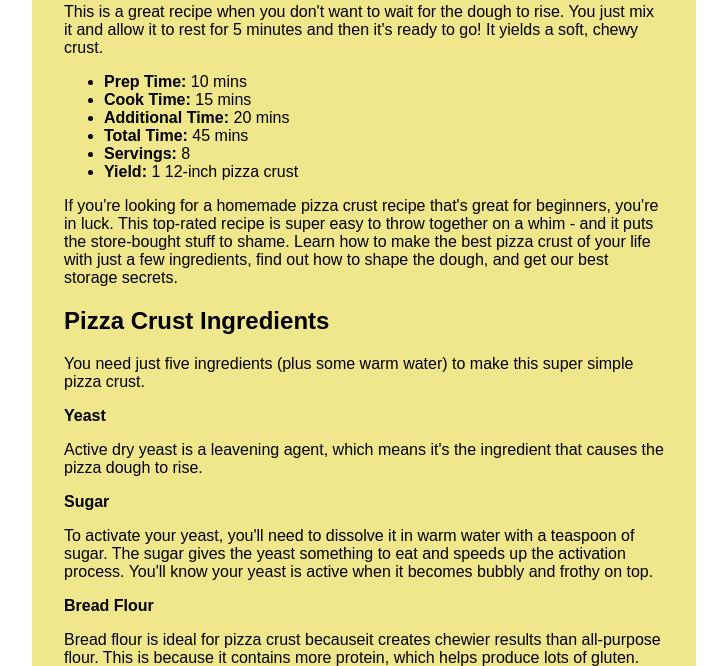
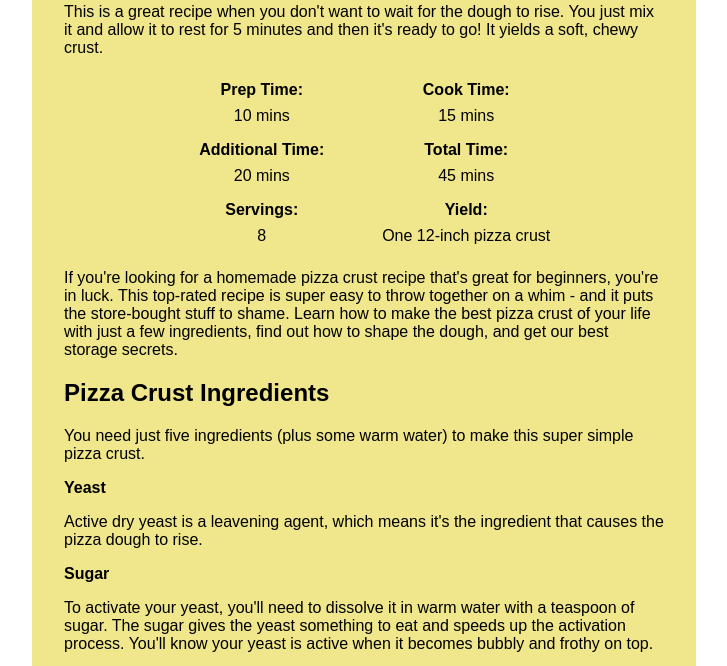
Before and after one commit to mmajapahitnw/odin-recipes, a plain HTML site: page recipes/pizza.html in a window 1280 px wide. Shown: the part 119-785 px from the top of the page, without its empty margins (276-1003 px from the left). Drawn offline with Linux system fonts and the light colour scheme.

Commit message:
Add css blocks into pizza.html

```diff
--- a/recipes/pizza.html
+++ b/recipes/pizza.html
@@ -11,13 +11,31 @@
 
             <p>This is a great recipe when you don't want to wait for the dough to rise. You just mix it and allow it to rest for 5 minutes and then it's ready to go! It yields a soft, chewy crust.</p>
 
-            <ul>
-                <li><strong>Prep Time:</strong> 10  mins</li>
-                <li><strong>Cook Time:</strong> 15 mins</li>
-                <li><strong>Additional Time:</strong> 20 mins</li>
-                <li><strong>Total Time:</strong> 45 mins</li>
-                <li><strong>Servings:</strong> 8</li>
-                <li><strong>Yield:</strong> 1 12-inch pizza crust</li>
+            <ul class="info-block">
+                <li>
+                    <p><strong>Prep Time:</strong></p>
+                    <p>10  mins</p>
+                </li>
+                <li>
+                    <p><strong>Cook Time:</strong></p>
+                    <p>15 mins</p>
+                </li>
+                <li>
+                    <p><strong>Additional Time:</strong></p>
+                    <p>20 mins</p>
+                </li>
+                <li>
+                    <p><strong>Total Time:</strong></p>
+                    <p>45 mins</p>
+                </li>
+                <li>
+                    <p><strong>Servings:</strong></p>
+                    <p>8</p>
+                </li>
+                <li>
+                    <p><strong>Yield:</strong></p>
+                    <p>One 12-inch pizza crust</p>
+                </li>
             </ul>
 
             <p>If you're looking for a homemade pizza crust recipe that's great for beginners, you're in luck. This top-rated recipe is super easy to throw together on a whim - and it puts the store-bought stuff to shame. Learn how to make the best pizza crust of your life with just a few ingredients, find out how to shape the dough, and get our best storage secrets.</p>
```
